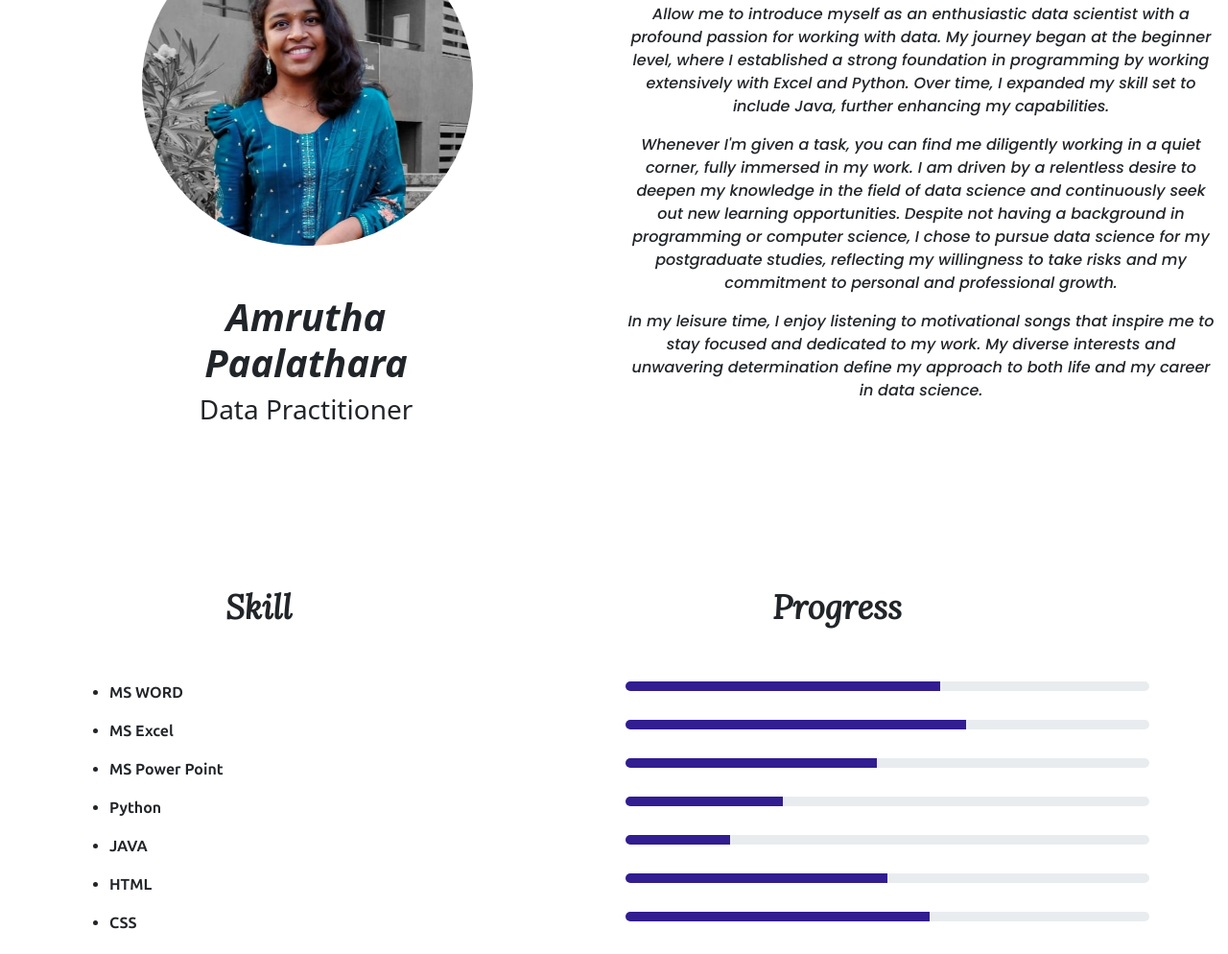
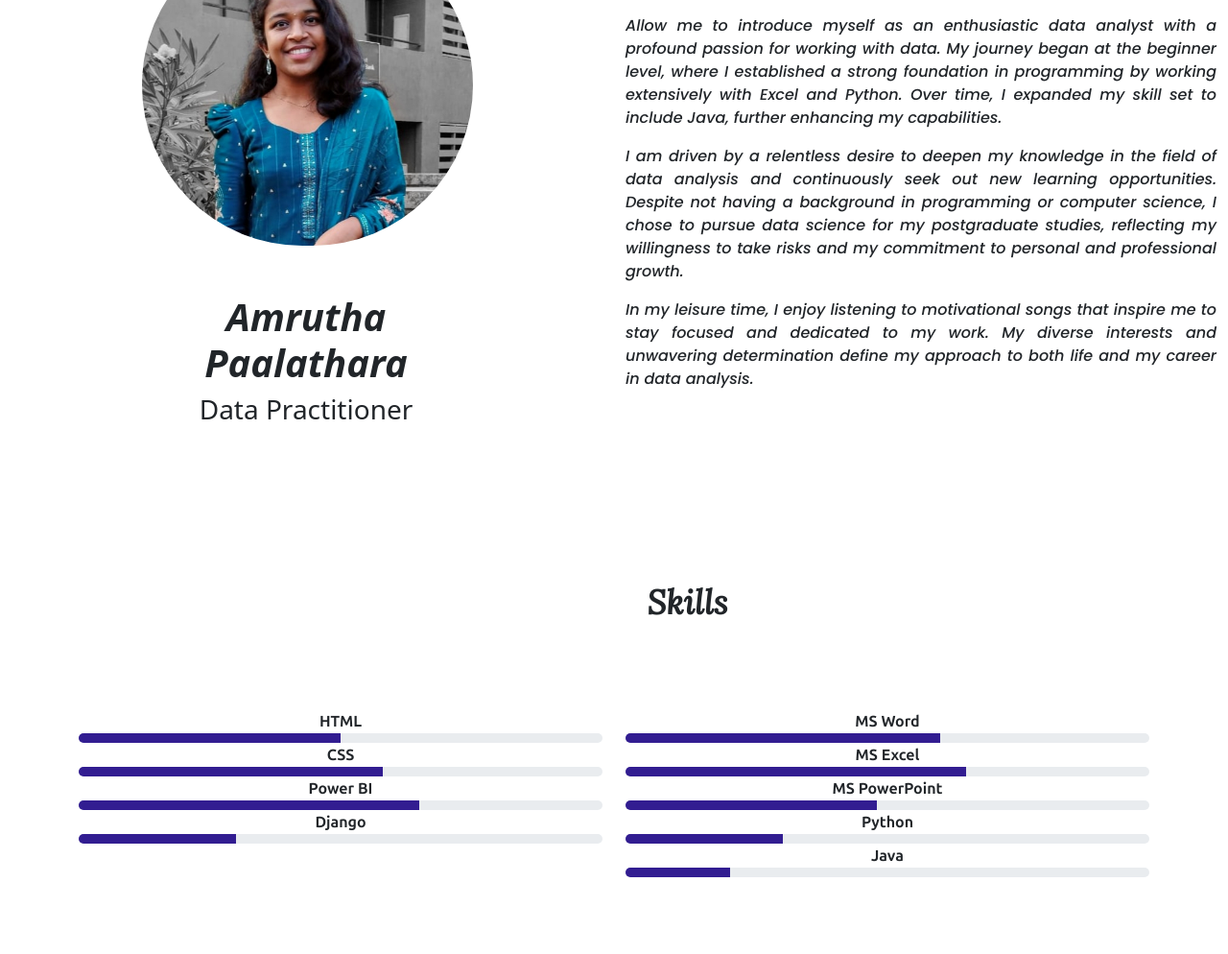
Before and after one commit to AmruthaPaalathara/Portfolio-HTML, a plain HTML site: page index.html in a window 1280 px wide. Shown: the part 190-1184 px from the top of the page at 96% size. Drawn offline with nearby package versions, Linux system fonts and the light colour scheme; a web font is replaced by a local one.

Commit message:
updated project and skill field

```diff
--- a/index.html
+++ b/index.html
@@ -2,29 +2,6 @@
 <html lang="en">
 
 <head>
-
-    <!-- Google Tag Manager -->
-    <script>(function (w, d, s, l, i) {
-            w[l] = w[l] || []; w[l].push({
-                'gtm.start':
-                    new Date().getTime(), event: 'gtm.js'
-            }); var f = d.getElementsByTagName(s)[0],
-                j = d.createElement(s), dl = l != 'dataLayer' ? '&l=' + l : ''; j.async = true; j.src =
-                    'https://www.googletagmanager.com/gtm.js?id=' + i + dl; f.parentNode.insertBefore(j, f);
-        })(window, document, 'script', 'dataLayer', 'GTM-TC67KRJC');</script>
-    <!-- End Google Tag Manager -->
-
-
-    <!-- Google tag (gtag.js) -->
-    <script async src="https://www.googletagmanager.com/gtag/js?id=G-FCCXLB7CST"></script>
-    <script>
-        window.dataLayer = window.dataLayer || [];
-        function gtag() { dataLayer.push(arguments); }
-        gtag('js', new Date());
-
-        gtag('config', 'G-FCCXLB7CST');
-    </script>
-
 
     <meta charset="UTF-8">
     <meta name="viewport" content="width=device-width, initial-scale=1.0">
@@ -59,7 +36,7 @@
     href="https://fonts.googleapis.com/css2?family=Playwrite+NG+Modern:wght@100..400&family=Poppins:ital,wght@0,100;0,200;0,300;0,400;0,500;0,600;0,700;0,800;0,900;1,100;1,200;1,300;1,400;1,500;1,600;1,700;1,800;1,900&display=swap"
     rel="stylesheet">
 
-<!--------------google fonts  starts-------------------->
+<!--------------google fonts  ends-------------------->
 
 
 <!--------------title starts-------------------->
@@ -72,10 +49,6 @@
 </head>
 
 <body>
-    <!-- Google Tag Manager (noscript) -->
-    <noscript><iframe src="https://www.googletagmanager.com/ns.html?id=GTM-TC67KRJC" height="0" width="0"
-            style="display:none;visibility:hidden"></iframe></noscript>
-    <!-- End Google Tag Manager (noscript) -->
 
     <!-- ------------------------------------------------------Home Page starts------------------------------------------------------------ -->
     <div id="home">
@@ -93,7 +66,7 @@
                     <h2 class="main-heading"><b>About Me</b></h2>
                     <!-- ------introduction---------- -->
                     <p class="introduction">
-                        Allow me to introduce myself as an enthusiastic data scientist with a profound passion
+                        Allow me to introduce myself as an enthusiastic data analyst with a profound passion
                         for
                         working with
                         data. My journey began at the beginner level, where I established a strong foundation in
@@ -104,11 +77,7 @@
                         enhancing my capabilities.
                     </p>
                     <p class="introduction">
-                        Whenever I'm given a task, you can find me diligently working in a quiet corner, fully
-                        immersed
-                        in my
-                        work.
-                        I am driven by a relentless desire to deepen my knowledge in the field of data science
+                        I am driven by a relentless desire to deepen my knowledge in the field of data analysis
                         and
                         continuously
                         seek
@@ -129,7 +98,7 @@
                         life and
                         my career
                         in
-                        data science.
+                        data analysis.
                     </p>
 
                     <!-- </div> -->
@@ -144,101 +113,75 @@
     <div id="skill">
         <div class="container-fluid">
             <div class="container text-center">
-                <div class="row skill-heading">
-                    <div class="col main-heading">
-                        Skill
-                    </div>
-                    <div class="col main-heading">
-                        Progress
+                <div class="row ">
+                    <div class="col">
+                        <h3 class="skill-heading">Skills</h3>
                     </div>
                 </div>
-                <div class="row justify-content-between">
-                    <div class="col-6">
-                        <ul>
-                            <li class="skill-list"><b>MS WORD</b></li>
-                        </ul>
-                    </div>
-                    <div class="col-6">
-                        <div class="progress" role="progressbar" aria-label="Example 12px high" aria-valuenow="25"
-                            aria-valuemin="0" aria-valuemax="100" style="height: 10px">
-                            <div class="progress-bar" style="width: 60%; height: 10px;background: rgb(50, 29, 145);">
+                <div class="row">
+                    <!-- Left Column -->
+                    <div class="col-xl-6">
+                        <div class="skill-item">
+                            <b class="skill-list">HTML</b>
+                            <div class="progress" role="progressbar" aria-valuenow="25" aria-valuemin="0" aria-valuemax="100" style="height: 10px;">
+                                <div class="progress-bar" style="width: 50%; height: 10px; background: rgb(50, 29, 145);"></div>
+                            </div>
+                        </div>
+                        <div class="skill-item">
+                            <b class="skill-list">CSS</b>
+                            <div class="progress" role="progressbar" aria-valuenow="25" aria-valuemin="0" aria-valuemax="100" style="height: 10px;">
+                                <div class="progress-bar" style="width: 58%; height: 10px; background: rgb(50, 29, 145);"></div>
+                            </div>
+                        </div>
+                        <div class="skill-item">
+                            <b class="skill-list">Power BI</b>
+                            <div class="progress" role="progressbar" aria-valuenow="25" aria-valuemin="0" aria-valuemax="100" style="height: 10px;">
+                                <div class="progress-bar" style="width: 65%; height: 10px; background: rgb(50, 29, 145);"></div>
+                            </div>
+                        </div>
+                        <div class="skill-item">
+                            <b class="skill-list">Django</b>
+                            <div class="progress" role="progressbar" aria-valuenow="25" aria-valuemin="0" aria-valuemax="100" style="height: 10px;">
+                                <div class="progress-bar" style="width: 30%; height: 10px; background: rgb(50, 29, 145);"></div>
                             </div>
                         </div>
                     </div>
-                    <div class="col-6">
-                        <ul>
-                            <li class="skill-list"><b>MS Excel</b></li>
-                        </ul>
-                    </div>
-                    <div class="col-6">
-                        <div class="progress" role="progressbar" aria-label="Example 12px high" aria-valuenow="25"
-                            aria-valuemin="0" aria-valuemax="100" style="height: 10px">
-                            <div class="progress-bar" style="width: 65%; height: 10px;background: rgb(50, 29, 145);">
+                    <!-- Right Column -->
+                    <div class="col-xl-6">
+                        <div class="skill-item">
+                            <b class="skill-list">MS Word</b>
+                            <div class="progress" role="progressbar" aria-valuenow="25" aria-valuemin="0" aria-valuemax="100" style="height: 10px;">
+                                <div class="progress-bar" style="width: 60%; height: 10px; background: rgb(50, 29, 145);"></div>
                             </div>
                         </div>
-                    </div>
-                    <div class="col-6">
-                        <ul>
-                            <li class="skill-list"><b>MS Power Point</b></li>
-                        </ul>
-                    </div>
-                    <div class="col-6">
-                        <div class="progress" role="progressbar" aria-label="Example 12px high" aria-valuenow="25"
-                            aria-valuemin="0" aria-valuemax="100" style="height: 10px">
-                            <div class="progress-bar" style="width: 48%; height: 10px;background: rgb(50, 29, 145);">
+                        <div class="skill-item">
+                            <b class="skill-list">MS Excel</b>
+                            <div class="progress" role="progressbar" aria-valuenow="25" aria-valuemin="0" aria-valuemax="100" style="height: 10px;">
+                                <div class="progress-bar" style="width: 65%; height: 10px; background: rgb(50, 29, 145);"></div>
                             </div>
                         </div>
-                    </div>
-                    <div class="col-6">
-                        <ul>
-                            <li class="skill-list"><b>Python</b></li>
-                        </ul>
-                    </div>
-                    <div class="col-6">
-                        <div class="progress" role="progressbar" aria-label="Example 12px high" aria-valuenow="25"
-                            aria-valuemin="0" aria-valuemax="100" style="height: 10px">
-                            <div class="progress-bar" style="width: 30%; height: 10px;background: rgb(50, 29, 145);">
+                        <div class="skill-item">
+                            <b class="skill-list">MS PowerPoint</b>
+                            <div class="progress" role="progressbar" aria-valuenow="25" aria-valuemin="0" aria-valuemax="100" style="height: 10px;">
+                                <div class="progress-bar" style="width: 48%; height: 10px; background: rgb(50, 29, 145);"></div>
                             </div>
                         </div>
-                    </div>
-                    <div class="col-6">
-                        <ul>
-                            <li class="skill-list"><b>JAVA</b></li>
-                        </ul>
-                    </div>
-                    <div class="col-6">
-                        <div class="progress" role="progressbar" aria-label="Example 12px high" aria-valuenow="25"
-                            aria-valuemin="0" aria-valuemax="100" style="height: 10px">
-                            <div class="progress-bar" style="width: 20%; height: 10px;background: rgb(50, 29, 145);">
+                        <div class="skill-item">
+                            <b class="skill-list">Python</b>
+                            <div class="progress" role="progressbar" aria-valuenow="25" aria-valuemin="0" aria-valuemax="100" style="height: 10px;">
+                                <div class="progress-bar" style="width: 30%; height: 10px; background: rgb(50, 29, 145);"></div>
                             </div>
                         </div>
-                    </div>
-                    <div class="col-6">
-                        <ul>
-                            <li class="skill-list"><b>HTML</b></li>
-                        </ul>
-                    </div>
-                    <div class="col-6">
-                        <div class="progress" role="progressbar" aria-label="Example 12px high" aria-valuenow="25"
-                            aria-valuemin="0" aria-valuemax="100" style="height: 10px">
-                            <div class="progress-bar" style="width: 50%; height: 10px;background: rgb(50, 29, 145);">
-                            </div>
-                        </div>
-                    </div>
-                    <div class="col-6">
-                        <ul>
-                            <li class="skill-list"><b>CSS</b></li>
-                        </ul>
-                    </div>
-                    <div class="col-6">
-                        <div class="progress" role="progressbar" aria-label="Example 12px high" aria-valuenow="25"
-                            aria-valuemin="0" aria-valuemax="100" style="height: 10px">
-                            <div class="progress-bar" style="width: 58%; height: 10px;background: rgb(50, 29, 145);">
+                        <div class="skill-item">
+                            <b class="skill-list">Java</b>
+                            <div class="progress" role="progressbar" aria-valuenow="25" aria-valuemin="0" aria-valuemax="100" style="height: 10px;">
+                                <div class="progress-bar" style="width: 20%; height: 10px; background: rgb(50, 29, 145);"></div>
                             </div>
                         </div>
                     </div>
                 </div>
             </div>
+
         </div>
     </div>
 
@@ -246,56 +189,6 @@
 
     <!-- -----------------------------------------------------Education Page starts-------------------------------------------------------- -->
 
-    <!-- <div id="education">
-        <div class="container-fluid">
-            <div class="row justify-content-start text-center">
-                <div class="col main-heading">
-                    <b>Education</b>
-                </div>
-            </div>
-            <div class="education-col-1">
-                <div class="qualifications">
-                    <p class="qualification-links introduction active-link" >
-                        <b>Matriculation</b>
-                    </p>
-                    <p class="qualification-links introduction" ><b>Higher
-                            Secondary</b></p>
-                    <p class="qualification-links introduction" ><b>Under Graduation</b></p>
-                    <p class="qualification-links introduction" ><b>Post Graduation</b></p>
-                </div>
-
-                <div class="qualification-contents active-tab skill-list" id="matriculation">
-                    <ul>
-                        <li><span><b>School/College : </b></span>PPTMYHSS CHERUR SCHOOL</li>
-                        <li><span><b>Year : </b></span>2018</li>
-                    </ul>
-                </div> -->
-
-    <!-- <div class="qualification-contents skill-list" id="higher-secondary">
-                    <ul>
-                        <li><span><b>School/College : </b></span>PPMHSS KOTTUKKARA SCHOOL</li>
-                        <li><span><b>Year : </b></span>2018 - 2020</li>
-                    </ul>
-                </div>
-
-                <div class="qualification-contents skill-list" id="ug">
-                    <ul>
-                        <li><span><b>School/College : </b></span>Assumption (Autonomous) College, Changanassery</li>
-                        <li><span><b>Year : </b></span>2020 - 2023</li>
-                        <li><span><b>Course : </b></span>Bsc Mathematics</li>
-                    </ul>
-                </div>
-
-                <div class="qualification-contents skill-list" id="pg">
-                    <ul class="skill-list">
-                        <li><span><b>School/College : </b></span>CHRIST (Deemed to be) University</li>
-                        <li><span><b>Year : </b></span>2023 - Present</li>
-                        <li><span><b>Course : </b></span>Msc Mathematics</li>
-                    </ul>
-                </div>
-            </div>
-        </div>
-    </div> -->
 
     <div id="education">
         <div class="container-fluid text-center">
@@ -347,7 +240,7 @@
 
                 <!-- <hr class="dashed"> -->
                 <div class="col-6">
-                    <h4 class="introduction">High Secondary</h4>
+                    <h4 class="introduction">High School</h4>
                     <div class="dashed vl">
                         <span class="qualifications"><b>School/College : </b></span>PPTMYHSS SCHOOL
                         <br>
@@ -441,7 +334,23 @@
                             system,
                             and a visually represented dashboard.
                             <a
-                                href="https://docs.google.com/document/d/1WO93r6D2P2GEYAgUF39jJxk8DxZkgNyJ077-gkNKdb4/edit?usp=sharing">
+                                href="https://github.com/jyosnaphilip/BuildR-Project-Management-Tool.git">
+                                <i class="fa-solid fa-link fa-beat-fade"></i>
+                            </a>
+                        </p>
+                    </div>
+                </div>
+
+                <div class="work">
+                    <img src="./Images/skinalyze.jpeg" alt="work-1" class="work-1">
+                    <div class="layer">
+                        <h3>Skinalyze</h3>
+                        <p>
+                            TA Hackathon winning project that was a one stop solution for Indian skin. Used deep
+                            learning to identify skin undertones to recommend fashion choices and also detect skin diseases
+                            with suggested actions. Interfaced with a Django web app.
+                            <a
+                                href="https://github.com/jyosnaphilip/skinalyze.git">
                                 <i class="fa-solid fa-link fa-beat-fade"></i>
                             </a>
                         </p>
@@ -525,26 +434,6 @@
         integrity="sha384-YvpcrYf0tY3lHB60NNkmXc5s9fDVZLESaAA55NDzOxhy9GkcIdslK1eN7N6jIeHz"
         crossorigin="anonymous"></script>
 
-    <!-- ----------------------------------------------------------education javascript starts------------------------------------------------------ -->
-
-    <!-- <script>
-        var qualificationlinks = document.getElementsByClassName("qualification-links");
-        var qualificationcontents = document.getElementsByClassName("qualification-contents");
-
-        function opentab(qualificationsname) {
-            for (qualificationlink of qualificationlinks) {
-                qualificationlink.classList.remove("active-link");
-            }
-            for (qualificationcontent of qualificationcontents) {
-                qualificationcontent.classList.remove("active-tab");
-            }
-
-            event.currentTarget.classList.add("active-link");
-            document.getElementById(qualificationsname).classList.add("active-tab");
-        }
-    </script> -->
-
-    <!-- ------------------------------------------------------------education javascript ends------------------------------------------------------ -->
 
     <!-- ----------------------------------------------------------contact form javascript starts------------------------------------------------------ -->
 
--- a/style.css
+++ b/style.css
@@ -18,6 +18,7 @@ html {
     font-style: italic;
     font-size: 35px;
     margin-bottom: 40px;
+    text-align: center;
 }
 
 /* --------------------------------------------home page------------------------------------------ */
@@ -79,6 +80,7 @@ html {
     font-family: "Poppins", sans-serif;
     font-weight: 500;
     font-style: italic;
+    text-align: justify;
 }
 /* --------------------------------------------Skill page------------------------------------------ */
 #skill {
@@ -88,8 +90,14 @@ html {
 }
 
 .skill-heading {
-    align-items: start;
-    text-align: start;
+    align-items: center;
+    text-align: center;
+    font-family: "Lora", serif;
+    font-optical-sizing: auto;
+    font-weight: 850;
+    font-style: italic;
+    font-size: 35px;
+    margin-bottom: 40px;
 }
 
 .skill-list {
```
Also changed, not shown: Images/project-management-icon.webp (deleted), Images/skinalyze.jpeg (added).
